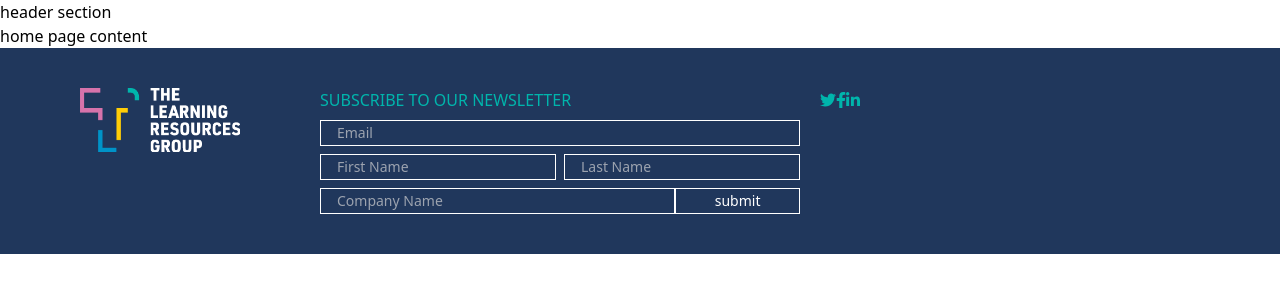
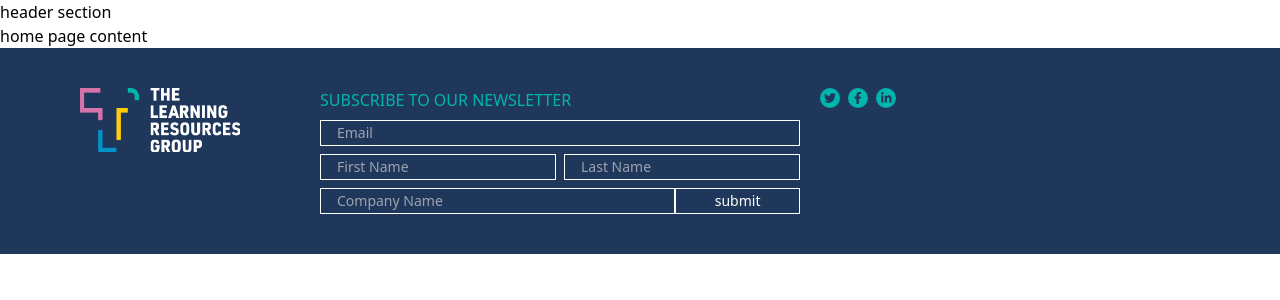
Before and after one commit to rumpapl/learning-resources-group-template-react-tailwind, a React (Create React App) app: page / in a window 1280 px wide. Shown: the top 300 px of the page. Built offline with nearby package versions, Linux system fonts and the light colour scheme.

Commit message:
worked on footer-social-icon-UI

```diff
--- a/src/commomCompoenets/footer/Footer.js
+++ b/src/commomCompoenets/footer/Footer.js
@@ -17,7 +17,7 @@ const Footer = () => {
                     </div>
                 </div>
 
-                <div>
+                <div className="grid place-items-center lg:place-items-start">
                     <SocialIconSection />
                 </div>
             </div>
--- a/src/commomCompoenets/footer/SocialIconSection.js
+++ b/src/commomCompoenets/footer/SocialIconSection.js
@@ -4,11 +4,17 @@ import { faFacebookF, faTwitter, faLinkedinIn } from '@fortawesome/free-brands-s
 
 const SocialIconSection = () => {
     return (
-        <div className='text-themeColor'>
-        <FontAwesomeIcon icon={faTwitter} />
-        <FontAwesomeIcon icon={faFacebookF} />
-        <FontAwesomeIcon icon={faLinkedinIn} />
-    </div>
+        <div className='text-footer flex space-x-2'>
+            <div className="rounded-full hover:text-white text-xs bg-themeColor h-5 w-5 flex items-center justify-center">
+                <FontAwesomeIcon icon={faTwitter} />
+            </div>
+            <div className="rounded-full hover:text-white text-xs bg-themeColor h-5 w-5 flex items-center justify-center">
+                <FontAwesomeIcon icon={faFacebookF} />
+            </div>
+            <div className="rounded-full hover:text-white text-xs bg-themeColor h-5 w-5 flex items-center justify-center">
+                <FontAwesomeIcon icon={faLinkedinIn} />
+            </div>
+        </div>
     )
 }
 
```
